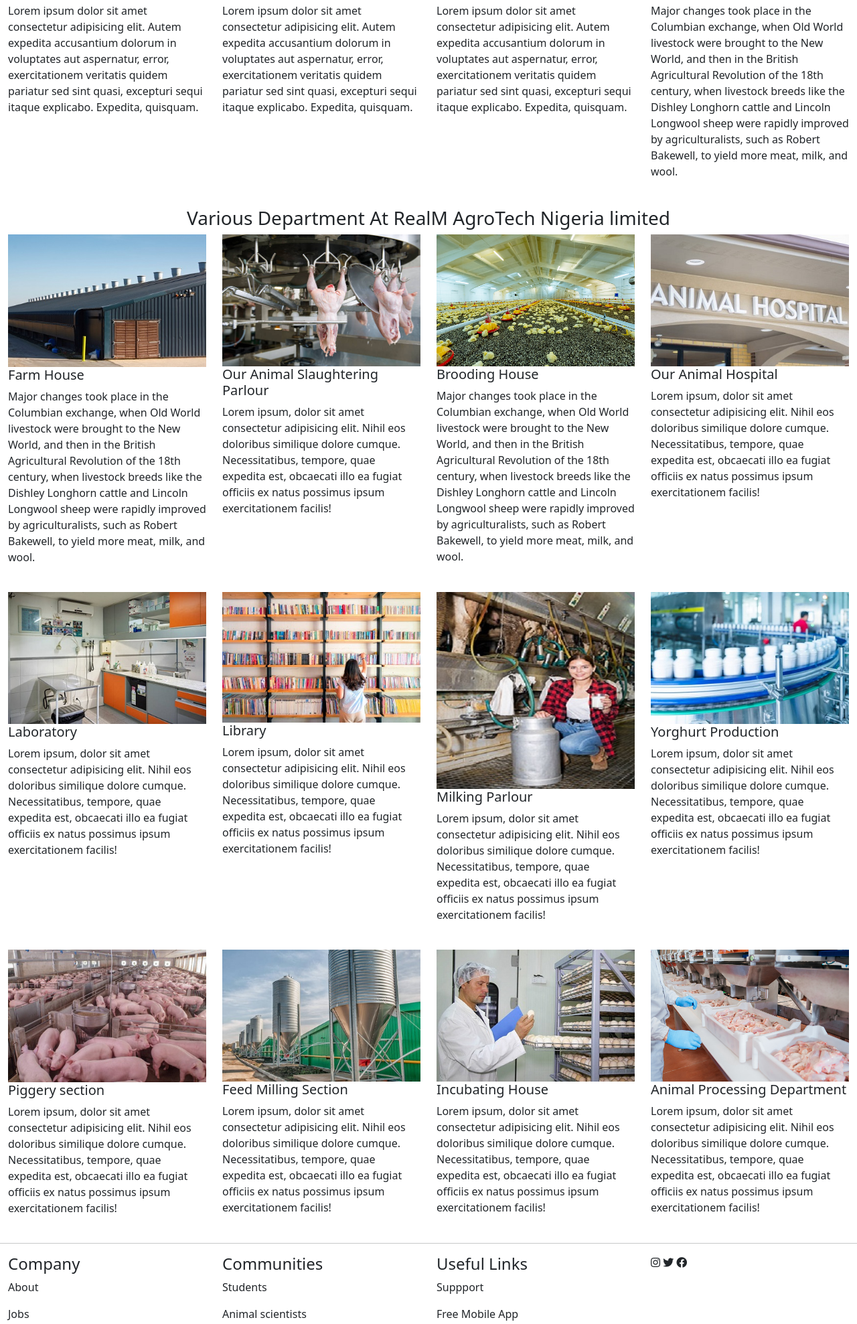
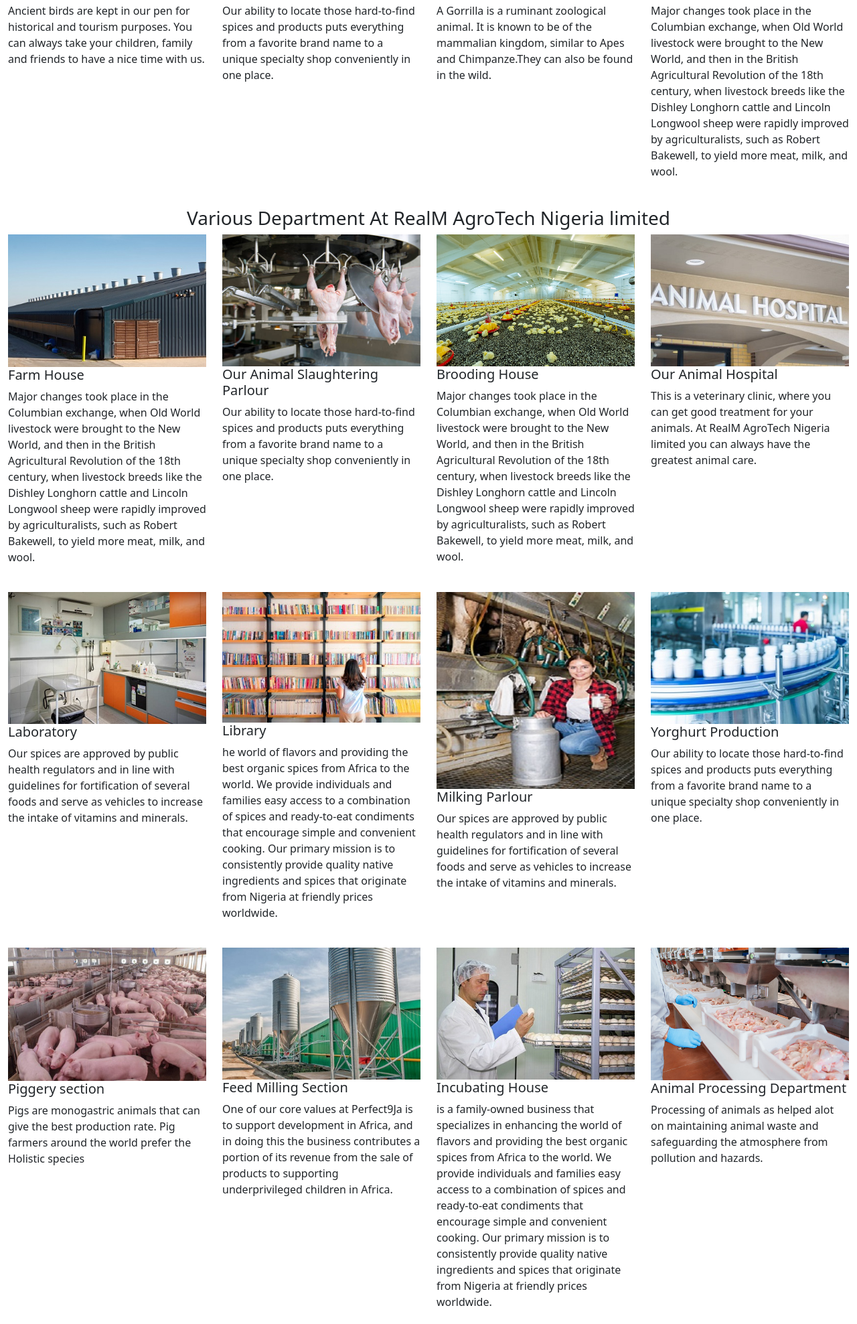
Before and after one commit to realmintech/bs5redo, a plain HTML site: page index.html in a window 1280 px wide. Shown: the part 1461-3438 px from the top of the page at 67% size. Drawn offline with nearby package versions, Linux system fonts and the light colour scheme.

Commit message:
seccommit

```diff
--- a/index.html
+++ b/index.html
@@ -78,17 +78,17 @@
             <div class=" col-sm-3  animate__animated  animate__slideInRight">
                 <img src="images/bird-2295431__340.jpg" alt="" style="width: 100%; height:250px;">
                 <h3>A bird</h3>
-                <p>Lorem ipsum dolor sit amet consectetur adipisicing elit. Autem expedita accusantium dolorum in voluptates aut aspernatur, error, exercitationem veritatis quidem pariatur sed sint quasi, excepturi sequi itaque explicabo. Expedita, quisquam.</p>
+                <p>Ancient birds are kept in our pen for historical and tourism purposes. You can always take your children, family and friends to have a nice time with us.</p>
             </div>
             <div class="col-sm-3  animate__animated  animate__slideInLeft">
                 <img src="images/iceland-1979445__340.webp" alt=""  style="width: 100%; height:250px;">
                 <h3>A Swam</h3>
-                <p>Lorem ipsum dolor sit amet consectetur adipisicing elit. Autem expedita accusantium dolorum in voluptates aut aspernatur, error, exercitationem veritatis quidem pariatur sed sint quasi, excepturi sequi itaque explicabo. Expedita, quisquam.</p>
+                <p>Our ability to locate those hard-to-find spices and products puts everything from a favorite brand name to a unique specialty shop conveniently in one place.</p>
             </div>
             <div class=" col-sm-3  animate__animated  animate__slideInRight">
                 <img src="images/gorilla-448731__340.jpg" alt=""  style="width: 100%; height:250px;">
                 <h3>A Gorilla</h3>
-                <p>Lorem ipsum dolor sit amet consectetur adipisicing elit. Autem expedita accusantium dolorum in voluptates aut aspernatur, error, exercitationem veritatis quidem pariatur sed sint quasi, excepturi sequi itaque explicabo. Expedita, quisquam.</p>
+                <p>A Gorrilla is a ruminant zoological animal. It is known to be of the mammalian kingdom, similar to Apes and Chimpanze.They can also be found in the wild.</p>
             </div>
             <div class="col-sm-3  animate__animated  animate__slideInLeft">
                 <img src="images/elephant-1822636__480.jpg" alt=""  style="width:100%; height:250px;">
@@ -112,21 +112,21 @@
              <img src="images/slaughter.jpg" alt="" style="width: 100%;">
           </div>
           <h5>Our Animal Slaughtering Parlour</h5>
-          <p>Lorem ipsum, dolor sit amet consectetur adipisicing elit. Nihil eos doloribus similique dolore cumque. Necessitatibus, tempore, quae expedita est, obcaecati illo ea fugiat officiis ex natus possimus ipsum exercitationem facilis!</p>
+          <p>Our ability to locate those hard-to-find spices and products puts everything from a favorite brand name to a unique specialty shop conveniently in one place.</p>
         </div>
         <div class="col-sm-3 ">
-          <div>
-             <img src="images/istockphoto-1129682854-170667a.jpg" alt="" style="width:100%;">
-          </div>
-          <h5>Brooding House</h5>
-          <p>Major changes took place in the Columbian exchange, when Old World livestock were brought to the New World, and then in the British Agricultural Revolution of the 18th century, when livestock breeds like the Dishley Longhorn cattle and Lincoln Longwool sheep were rapidly improved by agriculturalists, such as Robert Bakewell, to yield more meat, milk, and wool.</p>
+            <div>
+              <img src="images/istockphoto-1129682854-170667a.jpg" alt="" style="width:100%;">
+            </div>
+            <h5>Brooding House</h5>
+            <p>Major changes took place in the Columbian exchange, when Old World livestock were brought to the New World, and then in the British Agricultural Revolution of the 18th century, when livestock breeds like the Dishley Longhorn cattle and Lincoln Longwool sheep were rapidly improved by agriculturalists, such as Robert Bakewell, to yield more meat, milk, and wool.</p>
         </div>
         <div class="col-sm-3 ">
           <div>
               <img src="images/istockphoto-1124310289-612x612.jpg" alt="" style="width:100%;">
           </div>
           <h5>Our Animal Hospital</h5>
-          <p>Lorem ipsum, dolor sit amet consectetur adipisicing elit. Nihil eos doloribus similique dolore cumque. Necessitatibus, tempore, quae expedita est, obcaecati illo ea fugiat officiis ex natus possimus ipsum exercitationem facilis!</p>
+          <p>This is a veterinary clinic, where you can get good treatment for your animals. At RealM AgroTech Nigeria limited you can always have the greatest animal care. </p>
         </div>
       </div>
     </div>
@@ -137,28 +137,28 @@
              <img src="images/istockphoto-1310040332-612x612.jpg" alt=""style="width:100%;">
           </div>
           <h5>Laboratory</h5>
-          <p>Lorem ipsum, dolor sit amet consectetur adipisicing elit. Nihil eos doloribus similique dolore cumque. Necessitatibus, tempore, quae expedita est, obcaecati illo ea fugiat officiis ex natus possimus ipsum exercitationem facilis!</p>
+          <p>Our spices are approved by public health regulators and in line with guidelines for fortification of several foods and serve as vehicles to increase the intake of vitamins and minerals.</p>
         </div>
         <div class="col-sm-3 ">
           <div>
              <img src="images/istockphoto-1149064165-612x612.jpg" alt="" style="width:100%;">
           </div>
           <h5>Library</h5>
-          <p>Lorem ipsum, dolor sit amet consectetur adipisicing elit. Nihil eos doloribus similique dolore cumque. Necessitatibus, tempore, quae expedita est, obcaecati illo ea fugiat officiis ex natus possimus ipsum exercitationem facilis!</p>
+          <p>he world of flavors and providing the best organic spices from Africa to the world. We provide individuals and families easy access to a combination of spices and ready-to-eat condiments that encourage simple and convenient cooking. Our primary mission is to consistently provide quality native ingredients and spices that originate from Nigeria at friendly prices worldwide.</p>
         </div>
         <div class="col-sm-3 ">
           <div>
               <img src="images/istockphoto-1354733056-612x612.jpg" alt="" style="width:100%;">
           </div>
           <h5>Milking Parlour</h5>
-          <p>Lorem ipsum, dolor sit amet consectetur adipisicing elit. Nihil eos doloribus similique dolore cumque. Necessitatibus, tempore, quae expedita est, obcaecati illo ea fugiat officiis ex natus possimus ipsum exercitationem facilis!</p>
+          <p>Our spices are approved by public health regulators and in line with guidelines for fortification of several foods and serve as vehicles to increase the intake of vitamins and minerals.</p>
         </div>
         <div class="col-sm-3 ">
           <div>
               <img src="images/istockphoto-1326372815-612x612.jpg" alt="" style="width:100%;">
           </div>
           <h5>Yorghurt Production</h5>
-          <p>Lorem ipsum, dolor sit amet consectetur adipisicing elit. Nihil eos doloribus similique dolore cumque. Necessitatibus, tempore, quae expedita est, obcaecati illo ea fugiat officiis ex natus possimus ipsum exercitationem facilis!</p>
+          <p>Our ability to locate those hard-to-find spices and products puts everything from a favorite brand name to a unique specialty shop conveniently in one place.</p>
         </div>
       </div>
     </div>
@@ -169,28 +169,30 @@
              <img src="images/istockphoto-1068384316-612x612.jpg" alt=""style="width:100%;">
           </div>
           <h5>Piggery section</h5>
-          <p>Lorem ipsum, dolor sit amet consectetur adipisicing elit. Nihil eos doloribus similique dolore cumque. Necessitatibus, tempore, quae expedita est, obcaecati illo ea fugiat officiis ex natus possimus ipsum exercitationem facilis!</p>
+          <p>Pigs are monogastric animals that can give the best production rate. Pig farmers around the world prefer the Holistic species</p>
         </div>
         <div class="col-sm-3 ">
           <div>
              <img src="images/istockphoto-816997306-612x612.jpg" alt="" style="width:100%;">
           </div>
           <h5>Feed Milling Section</h5>
-          <p>Lorem ipsum, dolor sit amet consectetur adipisicing elit. Nihil eos doloribus similique dolore cumque. Necessitatibus, tempore, quae expedita est, obcaecati illo ea fugiat officiis ex natus possimus ipsum exercitationem facilis!</p>
+          <p> One of our core values at Perfect9Ja is to support development in Africa, and in doing this the business contributes a portion of its revenue from the sale of products to supporting underprivileged children in Africa.</p>
         </div>
         <div class="col-sm-3 ">
           <div>
              <img src="images/istockphoto-491837802-612x612.jpg" alt="" style="width:100%;">
           </div>
           <h5>Incubating House</h5>
-          <p>Lorem ipsum, dolor sit amet consectetur adipisicing elit. Nihil eos doloribus similique dolore cumque. Necessitatibus, tempore, quae expedita est, obcaecati illo ea fugiat officiis ex natus possimus ipsum exercitationem facilis!</p>
+          <p>is a family-owned business that specializes in enhancing the world of flavors and providing the best organic spices from Africa to the world. We provide individuals and families easy access to a combination of spices and ready-to-eat condiments that encourage simple and convenient cooking. Our primary mission is to consistently provide quality native ingredients and spices that originate from Nigeria at friendly prices worldwide.
+
+           </p>
         </div>
         <div class="col-sm-3 ">
           <div>
              <img src="images/istockphoto-1308278881-170667a.jpg" alt="" style="width:100%;">
           </div>
           <h5>Animal Processing Department</h5>
-          <p>Lorem ipsum, dolor sit amet consectetur adipisicing elit. Nihil eos doloribus similique dolore cumque. Necessitatibus, tempore, quae expedita est, obcaecati illo ea fugiat officiis ex natus possimus ipsum exercitationem facilis!</p>
+          <p>Processing of animals as helped alot on maintaining animal waste and safeguarding the atmosphere from pollution and hazards.</p>
         </div>
       </div>
     </div>
```
Also changed, not shown: product.html (+6 -13 lines).
